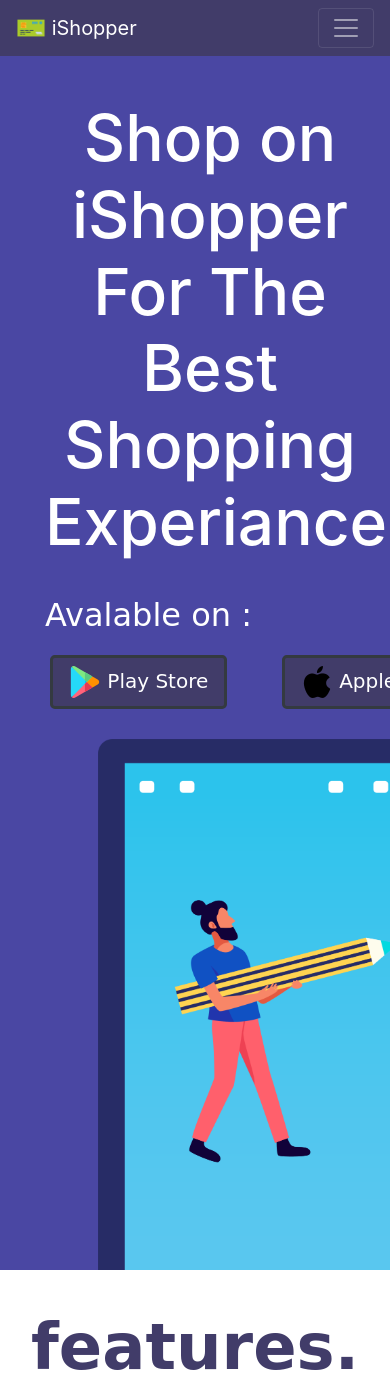
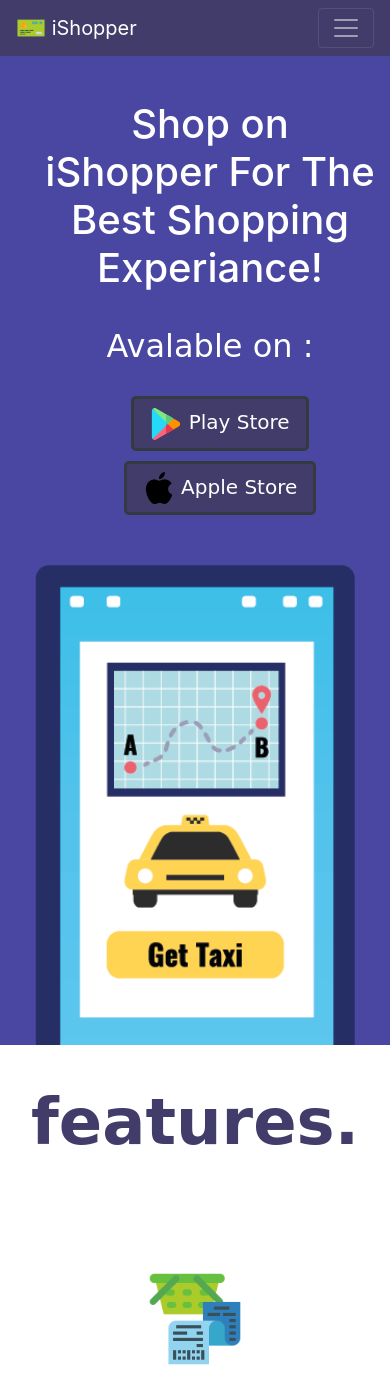
Before and after one commit to anaslaham/Appwebsite, a plain HTML site: page index.html in a window 390 px wide. Shown: the top 1389 px of the page. Drawn offline with nearby package versions, Linux system fonts and the light colour scheme; a web font is replaced by a local one.

Commit message:
optimized the website for mobile

```diff
--- a/css/master.css
+++ b/css/master.css
@@ -34,7 +34,9 @@
     transform: rotate(-5deg);
   }
 }
-
+.container{
+  text-align: center;
+}
 .appimg {
   padding-top: 20px;
   width: 350px;
@@ -43,21 +45,26 @@
 
 @media (max-width:950px) {
 .appimg{
-position: relative;
-left: 25%;
-padding-top: 30px;
-
+margin-top: 30px;
 }
 .title{
+  text-align: center;
+  font-size: 2.5rem;
+}
+.button {
+align-self: center;
+  margin-left: 0px;
+}
+.text{
   text-align: center;
 }
 }
 .button {
   background-color: #413c69;
   font-family: 'Baloo Chettan 2', cursive;
-  position: relative;
-  left: 50px;
   color: #ffffff;
+  margin-left: 50px;
+  margin-top: 10px;
   border-width: medium;
 }
 .buttone {
@@ -66,6 +73,7 @@
   color: #ffffff;
   border-width: medium;
   margin-left: 50px;
+  margin-top: 20px;
 }
 .buttons{
   text-align:center;
--- a/index.html
+++ b/index.html
@@ -35,17 +35,19 @@
   </section>
   <div class="wellcome" id="hello">
     <div class="row">
-      <div class="col-lg-6">
+      <div class="col-lg-6 col-md-12 col-sm-12">
         <div class="container-fluid">
           <h1 class="title">Shop on iShopper For The Best Shopping Experiance!</h1>
           <p class="text"> Avalable on :</p>
         </div>
+        <div class="buttons container-fluid">
+          <button type="button" name="Download" class="btn btn-outline-dark btn-lg button"> <img src="google-play.png" alt="google play"> Play Store</button>
+          <button type="button" name="Download" class="btn btn-outline-dark btn-lg button"> <img src="company.png" alt="apple logo"> Apple Store</button>
 
-        <button type="button" name="Download" class="btn btn-outline-dark btn-lg button"> <img src="google-play.png" alt="google play"> Play Store</button>
-        <button type="button" name="Download" class="btn btn-outline-dark btn-lg button" style="  position: relative; left: 100px;"> <img src="company.png" alt="apple logo"> Apple Store</button>
+        </div>
       </div>
-      <div class="col-lg-6">
-        <img src="mobile apps [Converted].png" alt="app screen" class="appimg">
+      <div class="col-lg-6 container">
+        <img src="Asset 1.png" alt="app screen " class="appimg container-fluid">
       </div>
     </div>
   </div>
```
Also changed, not shown: Asset 1.png (added), 1 other file.
